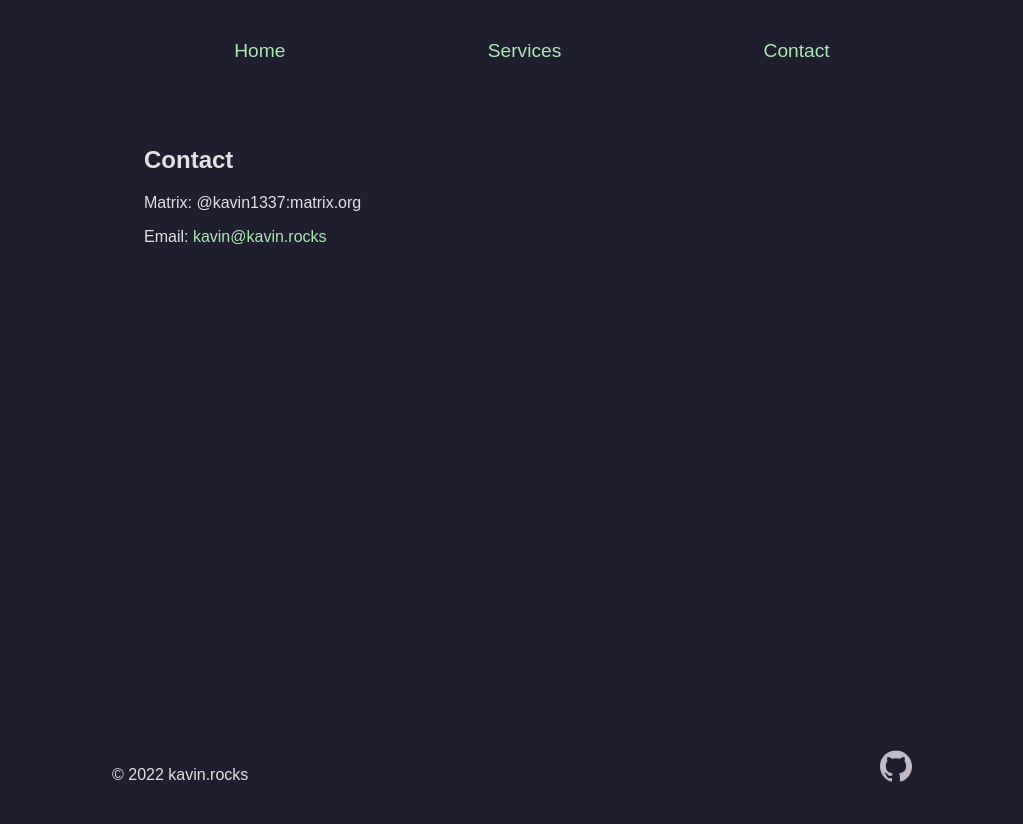
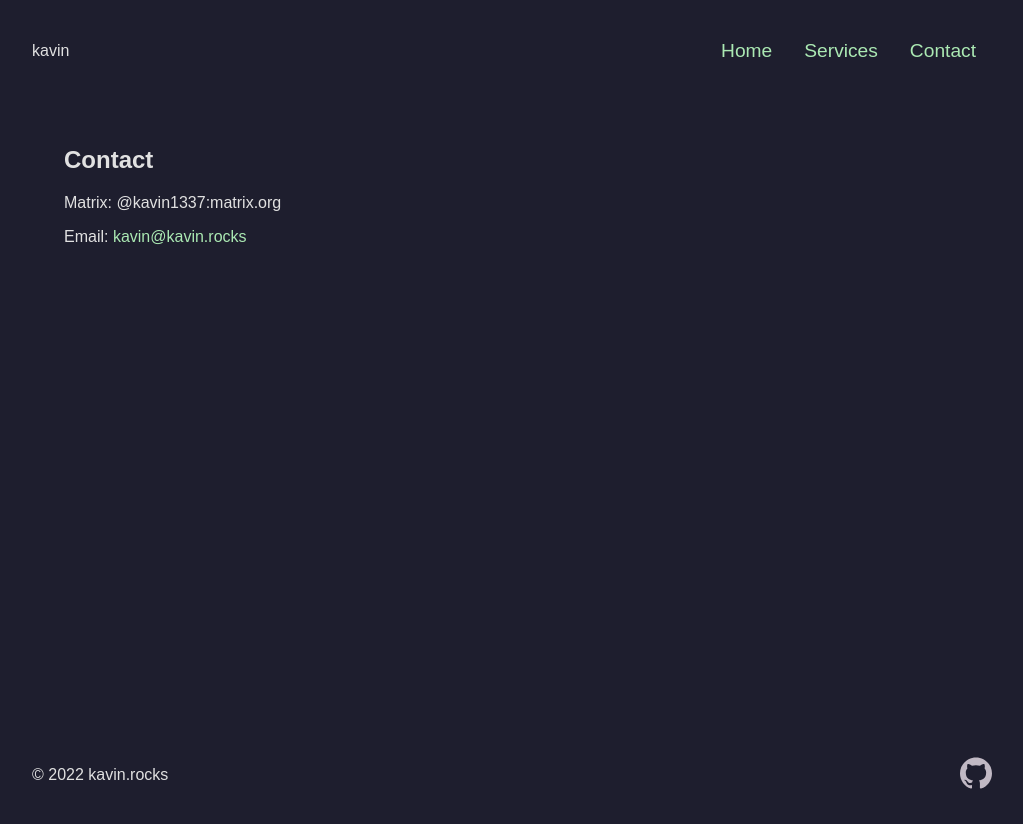
Before and after one commit to kavinrocks/kavin.rocks, a SvelteKit app: page /contact in a window 1280 px wide. Shown: the whole page, without its empty margins (128-1151 px from the left). Built offline with nearby package versions, Linux system fonts and the light colour scheme.

Commit message:
layout fixes

```diff
--- a/src/components/Footer.svelte
+++ b/src/components/Footer.svelte
@@ -13,6 +13,7 @@
         width: var(--max-width);
         display: flex;
         justify-content: space-between;
+        align-items: center;
         margin: 0 auto;
     }
 
--- a/src/components/NavBar.svelte
+++ b/src/components/NavBar.svelte
@@ -1,4 +1,7 @@
 <nav>
+	<div id="brand">
+		<span>kavin</span>
+	</div>
 	<ul id="nav-links">
 		<li><a href="/">Home</a></li>
 		<li><a href="/services">Services</a></li>
@@ -9,12 +12,15 @@
 <style>
 	nav {
 		padding: 1rem 0;
+		display: flex;
+		justify-content: space-between;
+		align-items: center;
+		max-width: var(--max-width);
+		margin: 0 auto;
 	}
 
 	#nav-links {
 		display: flex;
-		justify-content: space-evenly;
-		margin: 1rem 10vw;
 	}
 
 	#nav-links li {
--- a/src/routes/contact/+page.svelte
+++ b/src/routes/contact/+page.svelte
@@ -3,8 +3,12 @@
 	<meta name="description" content="Contact the owner of kavin.rocks" />
 </svelte:head>
 
-<section>
+<section id="contact">
 	<h2>Contact</h2>
 	<p>Matrix: @kavin1337:matrix.org</p>
 	<p>Email: <a href="mailto:kavin@kavin.rocks">kavin@kavin.rocks</a></p>
 </section>
+
+<style>
+
+</style>
--- a/static/style.css
+++ b/static/style.css
@@ -3,7 +3,7 @@
 	--text-color: #e1e1e1;
 	--accent-color: #abe9b3;
 	--subtle-color: #c3bac6;
-	--max-width: 50rem;
+	--max-width: 60rem;
 	--subtle-filter: brightness(0) saturate(100%) invert(89%) sepia(10%) saturate(208%) hue-rotate(240deg)
 	brightness(84%) contrast(89%);
 	--accent-filter: brightness(0) saturate(100%) invert(90%) sepia(5%) saturate(1744%) hue-rotate(74deg)
```
